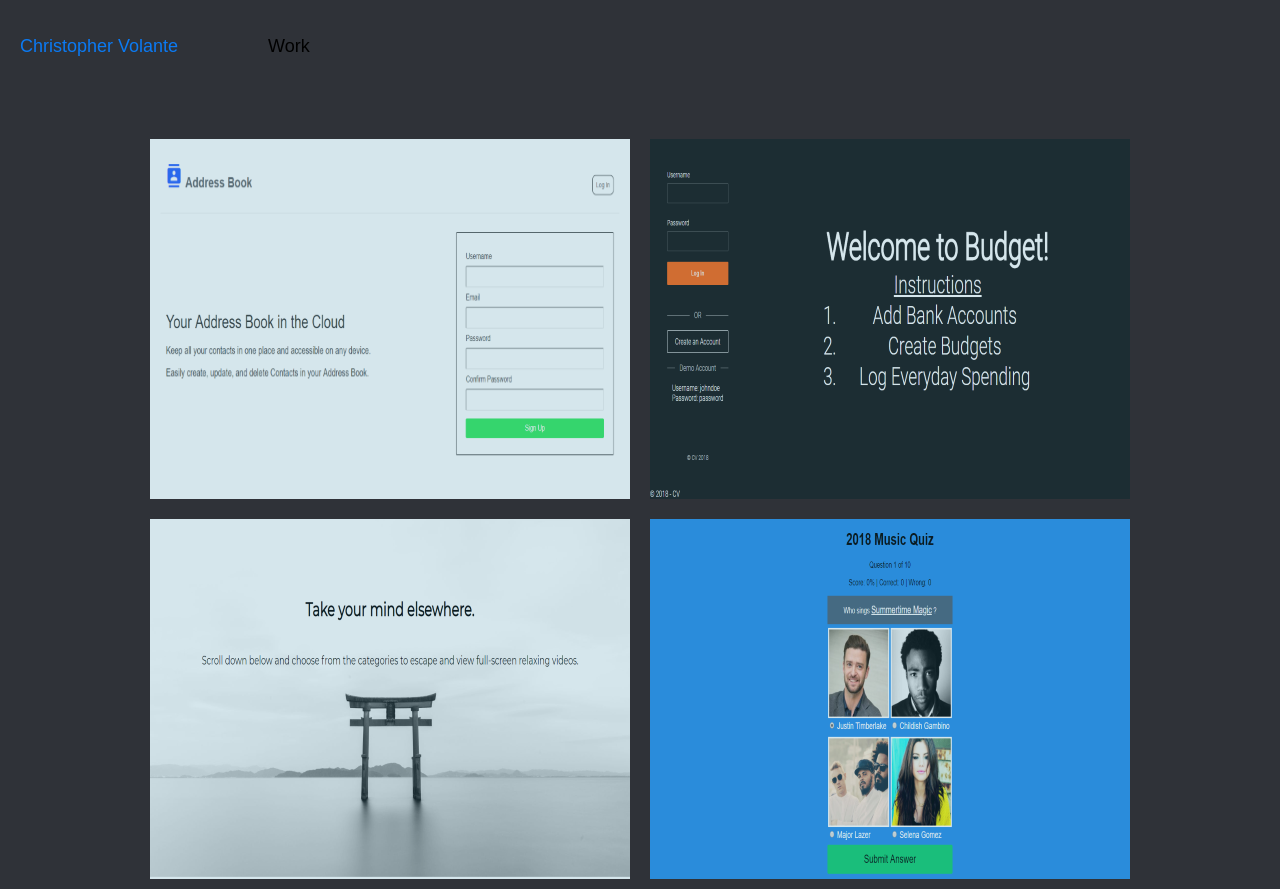
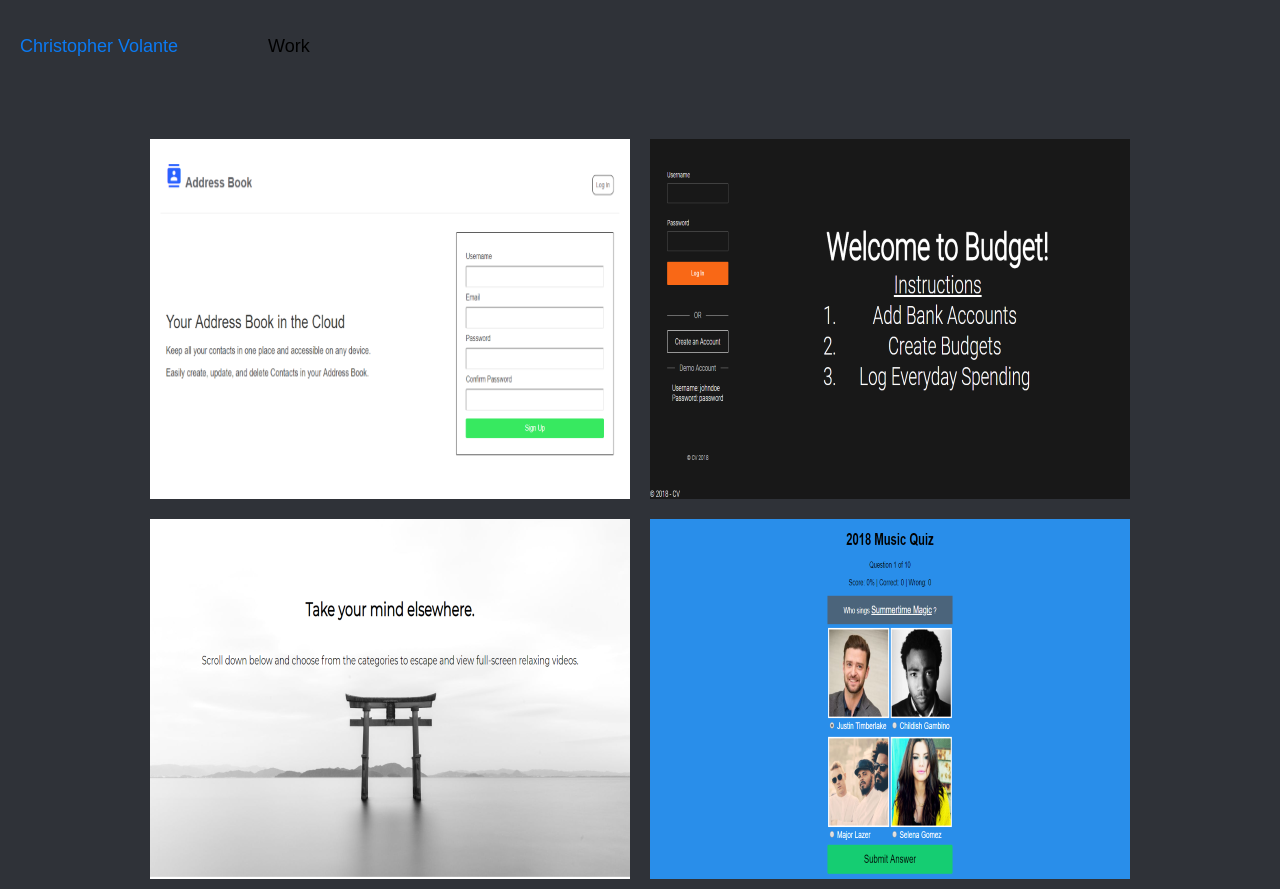
Before and after one commit to chrisvolante/portfolio, a React (Create React App) app: page /work in a window 1280 px wide. Built offline with nearby package versions, Linux system fonts and the light colour scheme.

Commit message:
added icons

```diff
--- a/src/components/LandingPage.css
+++ b/src/components/LandingPage.css
@@ -8,6 +8,10 @@
   line-height: 5px;
 }
 
-.landing-content {
+.landing-content p {
   color: rgb(203, 242, 1);
 }
+
+.tech-icons span {
+  padding-right: 10px;
+}
--- a/src/components/LandingPage.js
+++ b/src/components/LandingPage.js
@@ -1,4 +1,5 @@
 import React from "react";
+import { FaReact, FaNodeJs, FaHtml5, FaCss3 } from "react-icons/fa";
 
 import "./LandingPage.css";
 import ContactInfo from "./ContactInfo";
@@ -12,6 +13,13 @@ const LandingPage = () => {
       </div>
       <div className="landing-content">
         <p>He designs and builds responsive web applications using the latest web technologies</p>
+        <div className="tech-icons">
+          <FaReact /><span>React</span>
+          <FaNodeJs /><span>Node</span>
+          <FaHtml5 /><span>HTML5</span>
+          <FaCss3 /><span>CSS3</span>
+        </div>
+
       </div>
       <ContactInfo />
     </div>
--- a/src/components/WorkPage.css
+++ b/src/components/WorkPage.css
@@ -71,8 +71,8 @@ section {
 	position: relative;
 	display: block;
 	min-height: 100%;
-	max-width: 100%;
-	opacity: 0.8;
+  max-width: 100%;
+  opacity: 1;
 }
 
 .grid figure figcaption {
@@ -151,7 +151,8 @@ figure.effect-zoe h2 {
 figure.effect-zoe p.icon-links a {
 	float: right;
 	color: #3c4a50;
-	font-size: 1.4em;
+  font-size: 1.4em;
+  padding: 10px 0px 0px 10px;
 }
 
 figure.effect-zoe:hover p.icon-links a:hover,
@@ -161,11 +162,11 @@ figure.effect-zoe:hover p.icon-links a:focus {
 
 figure.effect-zoe p.description {
 	position: absolute;
-	bottom: 8em;
+	bottom: 3em;
   padding: 2em;
-	color: white;
+  color: pink;
 	text-transform: none;
-	font-size: 90%;
+	font-size: 150%;
 	opacity: 0;
 	-webkit-transition: opacity 0.35s;
 	transition: opacity 0.35s;
@@ -195,21 +196,22 @@ figure.effect-zoe p.icon-links a span::before {
 	content: '\e001';
 }
 
-/* .icon-heart::before {
+.icon-heart::before {
 	content: '\e024';
-} */
+}
 
 figure.effect-zoe h2 {
 	display: inline-block;
 }
 
 figure.effect-zoe:hover p.description {
-	opacity: 1;
+  opacity: 1;
 }
 
 figure.effect-zoe:hover figcaption,
 figure.effect-zoe:hover h2,
 figure.effect-zoe:hover p.icon-links a {
+
 	-webkit-transform: translate3d(0,0,0);
   transform: translate3d(0,0,0);
 }
--- a/src/components/WorkPage.js
+++ b/src/components/WorkPage.js
@@ -12,7 +12,7 @@ const WorkPage = () => {
     <div className="content">
       <div className="grid">
         <figure className="effect-zoe">
-          <img src={addressbookImage} alt="address-book-image" />
+          <img className="image" src={addressbookImage} alt="address-book-image" />
           <figcaption>
             <h2>Address <span>Book</span></h2>
             <p className="icon-links">
@@ -23,7 +23,7 @@ const WorkPage = () => {
           </figcaption>
         </figure>
         <figure className="effect-zoe">
-          <img src={budgetImage} alt="budget-image" />
+          <img className="image" src={budgetImage} alt="budget-image" />
           <figcaption>
             <h2>Budget <span>App</span></h2>
             <p className="icon-links">
@@ -34,7 +34,7 @@ const WorkPage = () => {
           </figcaption>
         </figure>
         <figure className="effect-zoe">
-          <img src={novacationImage} alt="novacation-image" />
+          <img className="image" src={novacationImage} alt="novacation-image" />
           <figcaption>
             <h2>No <span>Vacation</span></h2>
             <p className="icon-links">
@@ -45,7 +45,7 @@ const WorkPage = () => {
           </figcaption>
         </figure>
         <figure className="effect-zoe">
-          <img src={quizImage} alt="quiz-image" />
+          <img className="image" src={quizImage} alt="quiz-image" />
           <figcaption>
             <h2>Quiz <span>App</span></h2>
             <p className="icon-links">
```
